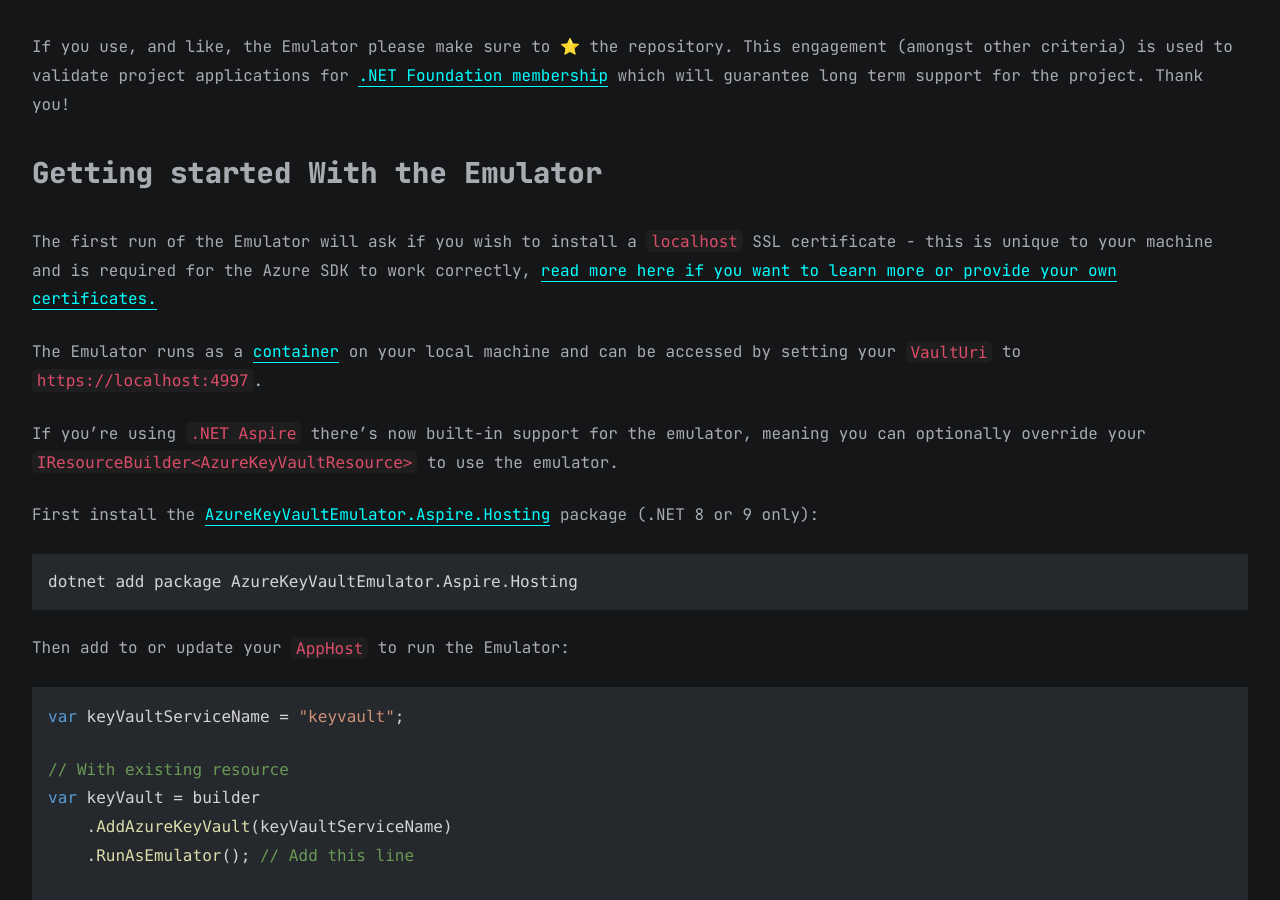
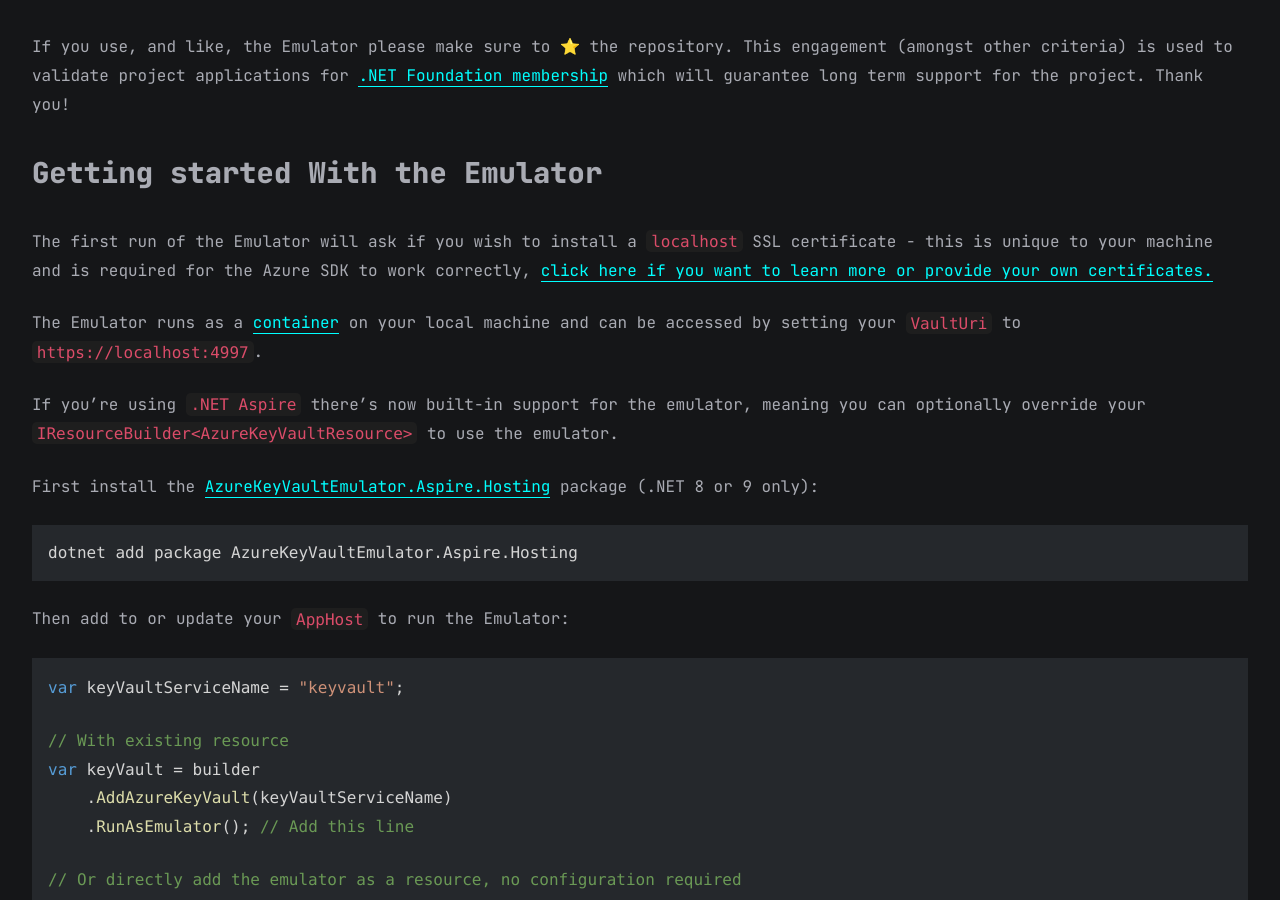
Before and after one commit to james-gould/PersonalBlog, a Jekyll site: the page built from all_collections/_posts/2025-30-04-Azure-Key-Vault-Emulator.md, in a window 1280 px wide and 900 px high, scrolled down 1157 px. Built offline with Jekyll 4.4.1, drawn with Linux system fonts in a browser that asks for light colours; nearby versions of some CDN libraries; comment, search, counter and statistics services are not loaded.

Commit message:
fixed weird wording

```diff
--- a/all_collections/_posts/2025-30-04-Azure-Key-Vault-Emulator.md
+++ b/all_collections/_posts/2025-30-04-Azure-Key-Vault-Emulator.md
@@ -26,7 +26,7 @@ If you use, and like, the Emulator please make sure to ⭐ the repository. This
 
 ## Getting started With the Emulator
 
-The first run of the Emulator will ask if you wish to install a `localhost` SSL certificate - this is unique to your machine and is required for the Azure SDK to work correctly, [read more here if you want to learn more or provide your own certificates.](https://github.com/james-gould/azure-keyvault-emulator/blob/development/docs/CONFIG.md#configuring-your-local-system-for-the-emulator)
+The first run of the Emulator will ask if you wish to install a `localhost` SSL certificate - this is unique to your machine and is required for the Azure SDK to work correctly, [click here if you want to learn more or provide your own certificates.](https://github.com/james-gould/azure-keyvault-emulator/blob/development/docs/CONFIG.md#configuring-your-local-system-for-the-emulator)
 
 The Emulator runs as a [container](https://hub.docker.com/r/jamesgoulddev/azure-keyvault-emulator) on your local machine and can be accessed by setting your `VaultUri` to `https://localhost:4997`.
 
```
